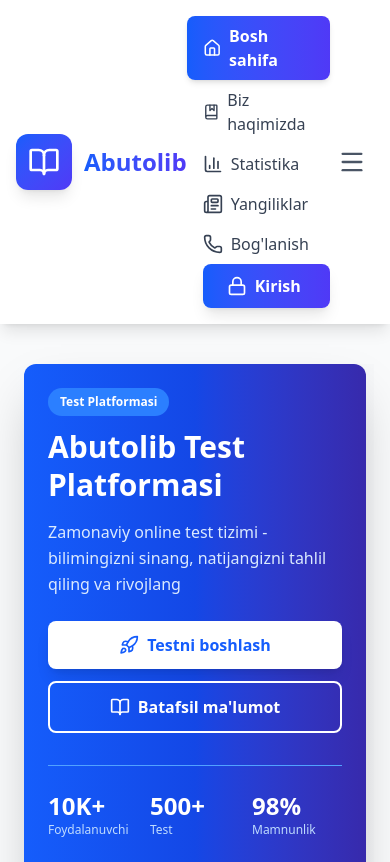
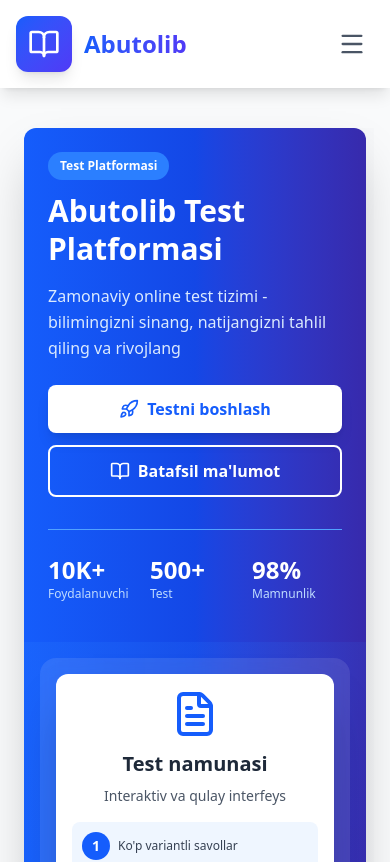
Before and after one commit to shoyimobloqulov/abutolib-front, a Vue app: page / in a window 390 px wide. Shown: the top 862 px of the page. Built offline with nearby package versions, Linux system fonts and the light colour scheme.

Commit message:
refactor: update Desktop Menu visibility for improved responsiveness

```diff
--- a/src/components/Navbar.vue
+++ b/src/components/Navbar.vue
@@ -13,7 +13,7 @@
         </RouterLink>
 
         <!-- Desktop Menu -->
-        <div class="xl:flex sm:hidden items-center gap-1">
+        <div class="hidden sm:flex items-center gap-1">
           <RouterLink
             to="/"
             class="px-4 py-2 rounded-lg font-medium transition flex items-center gap-2 text-gray-700 hover:text-blue-600 hover:bg-blue-50"
```
